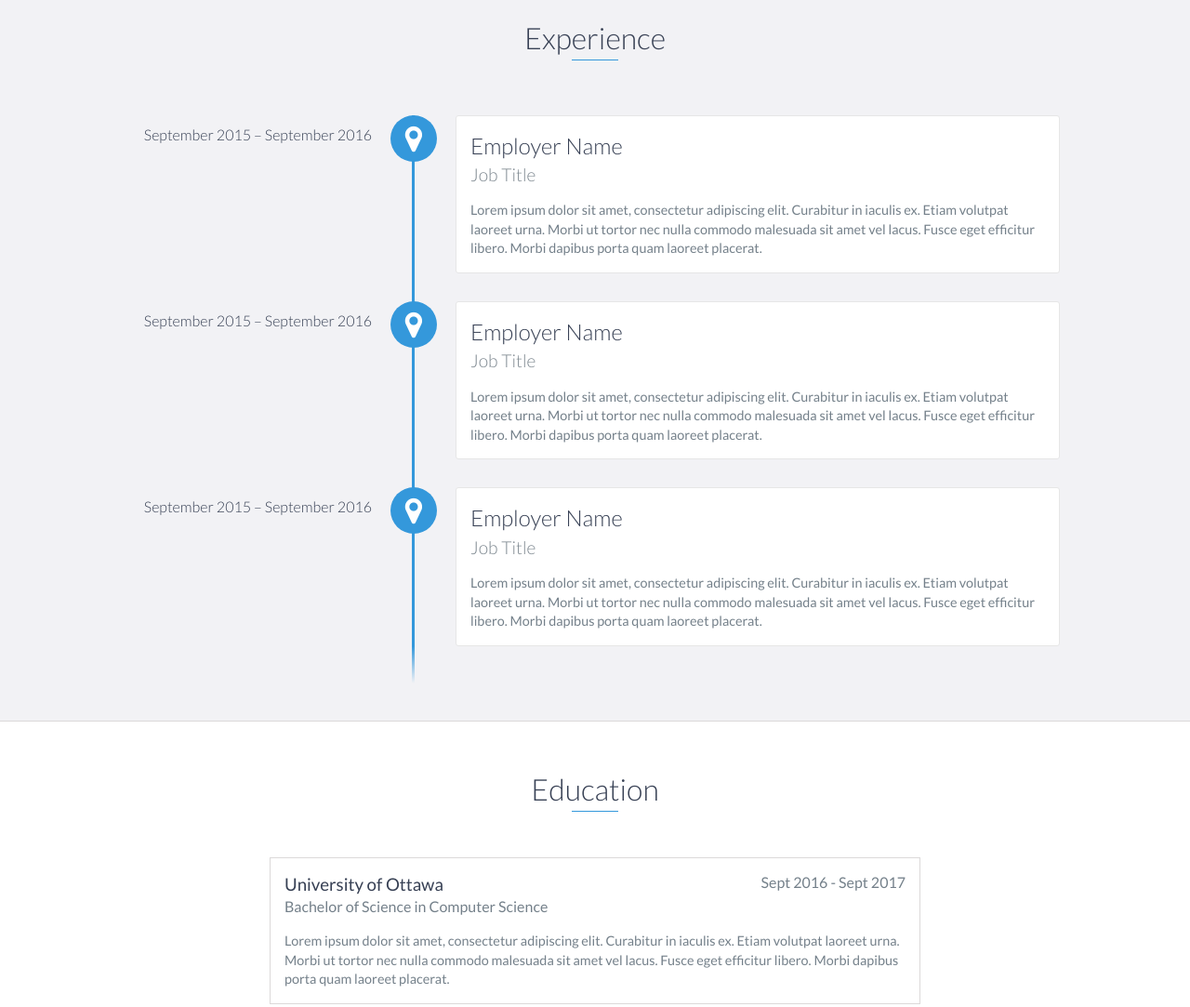
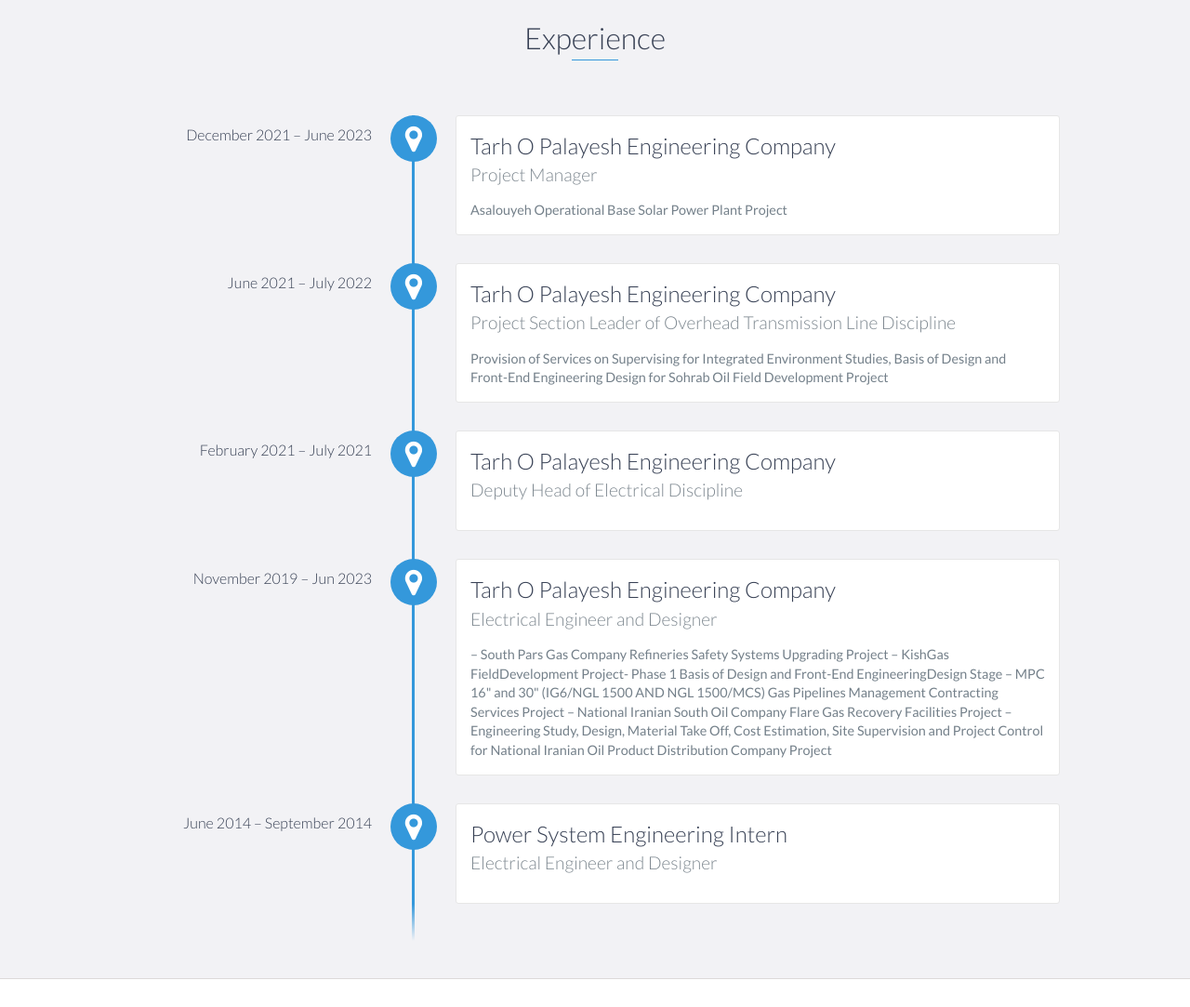
Before and after one commit to fardin-noori/fardin-noori.github.io, a website: page index.html in a window 1280 px wide. Shown: the part 1440-2523 px from the top of the page at 93% size. Drawn offline with nearby package versions, Linux system fonts and the light colour scheme.

Commit message:
Update index.html

```diff
--- a/index.html
+++ b/index.html
@@ -92,29 +92,57 @@
   <div id="experience" class="background-alt">
         <h2 class="heading">Experience</h2>
         <div id="experience-timeline">
-            <div data-date="September 2015 – September 2016">
-                <h3>Employer Name</h3>
-                <h4>Job Title</h4>
+            <div data-date="December 2021 – June 2023">
+                <h3>Tarh O Palayesh Engineering Company</h3>
+                <h4>Project Manager</h4>
                 <p>
-                    Lorem ipsum dolor sit amet, consectetur adipiscing elit. Curabitur in iaculis ex. Etiam volutpat laoreet urna. Morbi ut tortor nec nulla commodo malesuada sit amet vel lacus. Fusce eget efficitur libero. Morbi dapibus porta quam laoreet placerat.
+                    Asalouyeh Operational Base Solar Power Plant Project
                 </p>
             </div>
 
-            <div data-date="September 2015 – September 2016">
-                <h3>Employer Name</h3>
-                <h4>Job Title</h4>
+
+
+
+            <div data-date="June 2021 – July 2022">
+                <h3>Tarh O Palayesh Engineering Company</h3>
+                <h4>Project Section Leader of Overhead Transmission Line Discipline</h4>
                 <p>
-                    Lorem ipsum dolor sit amet, consectetur adipiscing elit. Curabitur in iaculis ex. Etiam volutpat laoreet urna. Morbi ut tortor nec nulla commodo malesuada sit amet vel lacus. Fusce eget efficitur libero. Morbi dapibus porta quam laoreet placerat.
+                         Provision of Services on Supervising for Integrated Environment Studies, Basis of Design and Front-End Engineering Design for Sohrab Oil Field Development Project
+		</p>
+            </div>
+
+            <div data-date="February 2021 – July 2021">
+                <h3>Tarh O Palayesh Engineering Company</h3>
+                <h4> Deputy Head of Electrical Discipline</h4>
+                <p>
+
                 </p>
             </div>
 
-            <div data-date="September 2015 – September 2016">
-                <h3>Employer Name</h3>
-                <h4>Job Title</h4>
+            <div data-date="November 2019 – Jun 2023">
+                <h3>Tarh O Palayesh Engineering Company</h3>
+                <h4>Electrical Engineer and Designer</h4>
                 <p>
-                    Lorem ipsum dolor sit amet, consectetur adipiscing elit. Curabitur in iaculis ex. Etiam volutpat laoreet urna. Morbi ut tortor nec nulla commodo malesuada sit amet vel lacus. Fusce eget efficitur libero. Morbi dapibus porta quam laoreet placerat.
-                </p>
+– South Pars Gas Company Refineries Safety Systems Upgrading Project
+– KishGas FieldDevelopment Project- Phase 1 Basis of Design and Front-End EngineeringDesign Stage
+– MPC 16" and 30" (IG6/NGL 1500 AND NGL 1500/MCS) Gas Pipelines Management Contracting Services Project
+– National Iranian South Oil Company Flare Gas Recovery Facilities Project
+– Engineering Study, Design, Material Take Off, Cost Estimation, Site Supervision and Project Control for National Iranian Oil Product Distribution Company Project
+		</p>
             </div>
+
+
+            <div data-date="June 2014 – September 2014">
+                <h3>Power System Engineering Intern</h3>
+                <h4>Electrical Engineer and Designer</h4>
+                <p>
+
+		</p>
+            </div>
+
+
+
+
         </div>
     </div>
     <!-- End #experience -->
```
